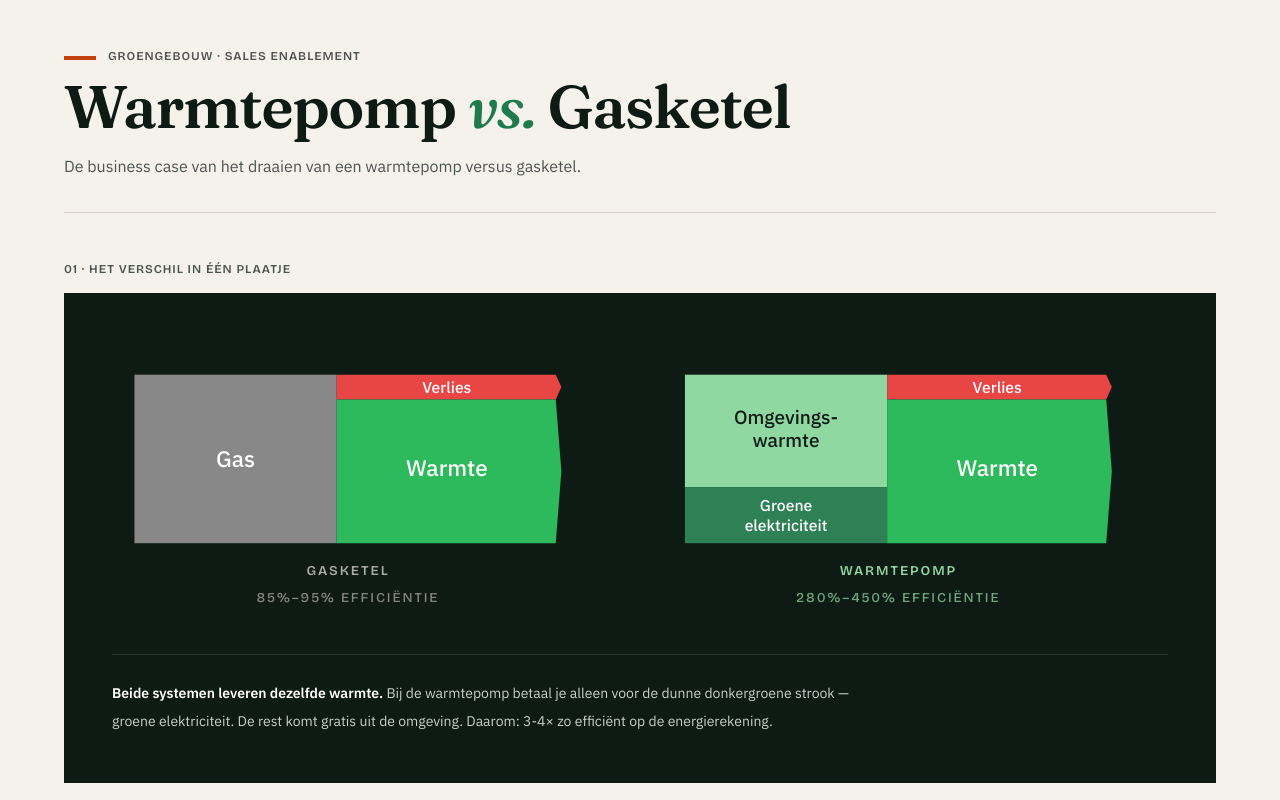
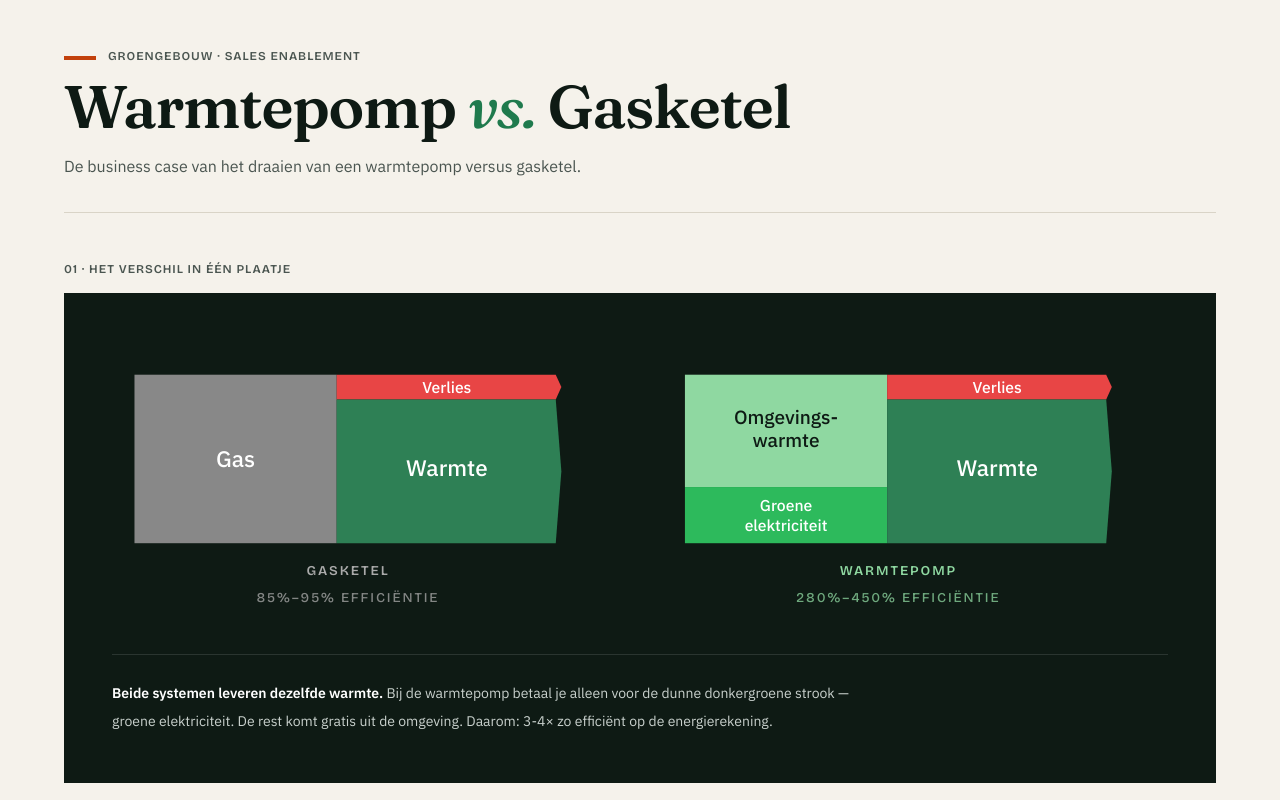
Before and after one commit to YellowBuilding/Groen-Gebouw-Dashboard, a React (Vite) app: page / in a window 1280 px wide. Shown: the top 800 px of the page. Built offline with nearby package versions, Linux system fonts and the light colour scheme.

Commit message:
Groenkleuren

```diff
--- a/src/App.jsx
+++ b/src/App.jsx
@@ -286,7 +286,7 @@ function SideBySideDiagram() {
       <path d="M 200 30 L 395 30 L 400 41 L 395 52 L 200 52 Z" fill="#E84545" />
       <text x="298" y="46" textAnchor="middle" fontFamily="IBM Plex Sans, sans-serif" fontSize="14" fontWeight="500" fill="white">Verlies</text>
 
-      <path d="M 200 52 L 395 52 L 400 116 L 395 180 L 200 180 Z" fill="#2DBA5C" />
+      <path d="M 200 52 L 395 52 L 400 116 L 395 180 L 200 180 Z" fill="#2E8055" />
       <text x="298" y="120" textAnchor="middle" fontFamily="IBM Plex Sans, sans-serif" fontSize="20" fontWeight="500" fill="white">Warmte</text>
 
       {/* === WARMTEPOMP (right) === */}
@@ -294,14 +294,14 @@ function SideBySideDiagram() {
       <text x="600" y="74" textAnchor="middle" fontFamily="IBM Plex Sans, sans-serif" fontSize="17" fontWeight="500" fill="#0E1A14">Omgevings-</text>
       <text x="600" y="94" textAnchor="middle" fontFamily="IBM Plex Sans, sans-serif" fontSize="17" fontWeight="500" fill="#0E1A14">warmte</text>
 
-      <rect x="510" y="130" width="180" height="50" fill="#2E8055" />
+      <rect x="510" y="130" width="180" height="50" fill="#2DBA5C" />
       <text x="600" y="151" textAnchor="middle" fontFamily="IBM Plex Sans, sans-serif" fontSize="14" fontWeight="500" fill="white">Groene</text>
       <text x="600" y="169" textAnchor="middle" fontFamily="IBM Plex Sans, sans-serif" fontSize="14" fontWeight="500" fill="white">elektriciteit</text>
 
       <path d="M 690 30 L 885 30 L 890 41 L 885 52 L 690 52 Z" fill="#E84545" />
       <text x="788" y="46" textAnchor="middle" fontFamily="IBM Plex Sans, sans-serif" fontSize="14" fontWeight="500" fill="white">Verlies</text>
 
-      <path d="M 690 52 L 885 52 L 890 116 L 885 180 L 690 180 Z" fill="#2DBA5C" />
+      <path d="M 690 52 L 885 52 L 890 116 L 885 180 L 690 180 Z" fill="#2E8055" />
       <text x="788" y="120" textAnchor="middle" fontFamily="IBM Plex Sans, sans-serif" fontSize="20" fontWeight="500" fill="white">Warmte</text>
 
       {/* === BOTTOM LABELS === */}
```
Also changed, not shown: 1 other file (tests, documents, lock files or other folders).
